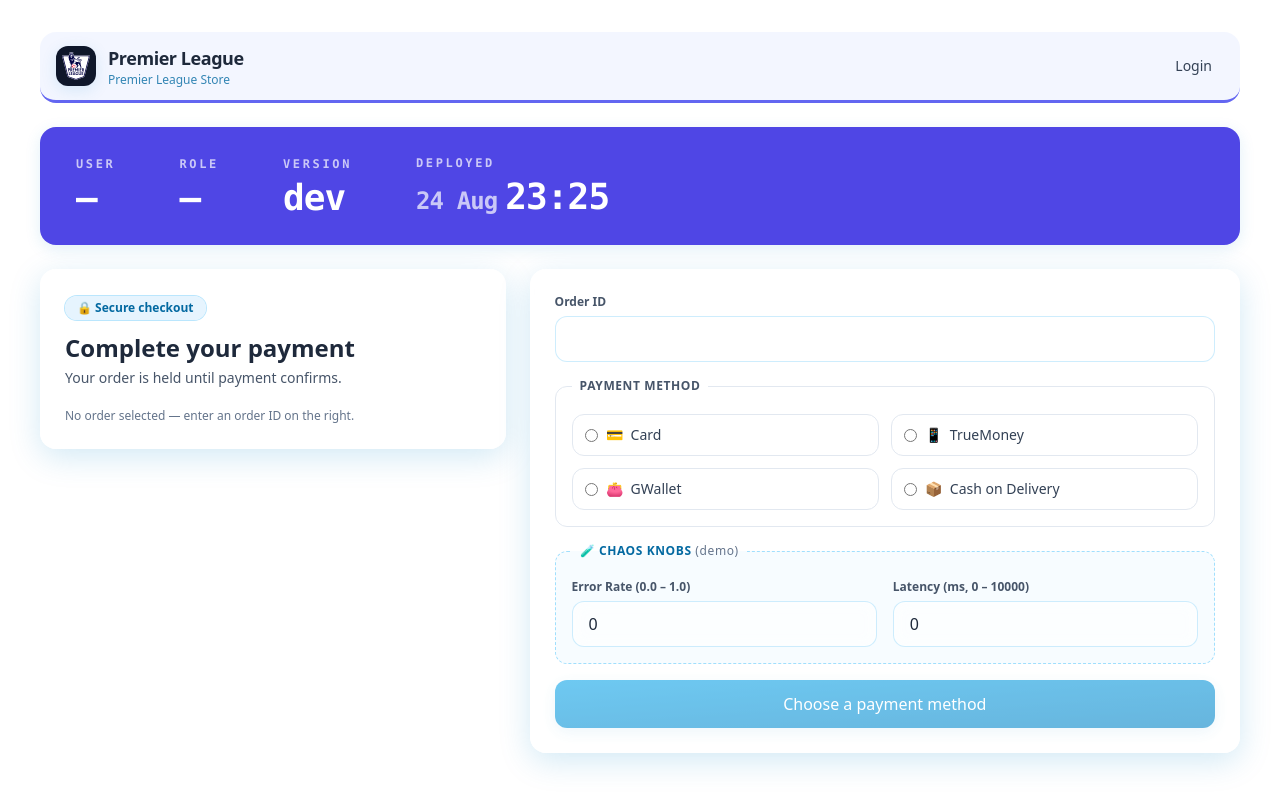
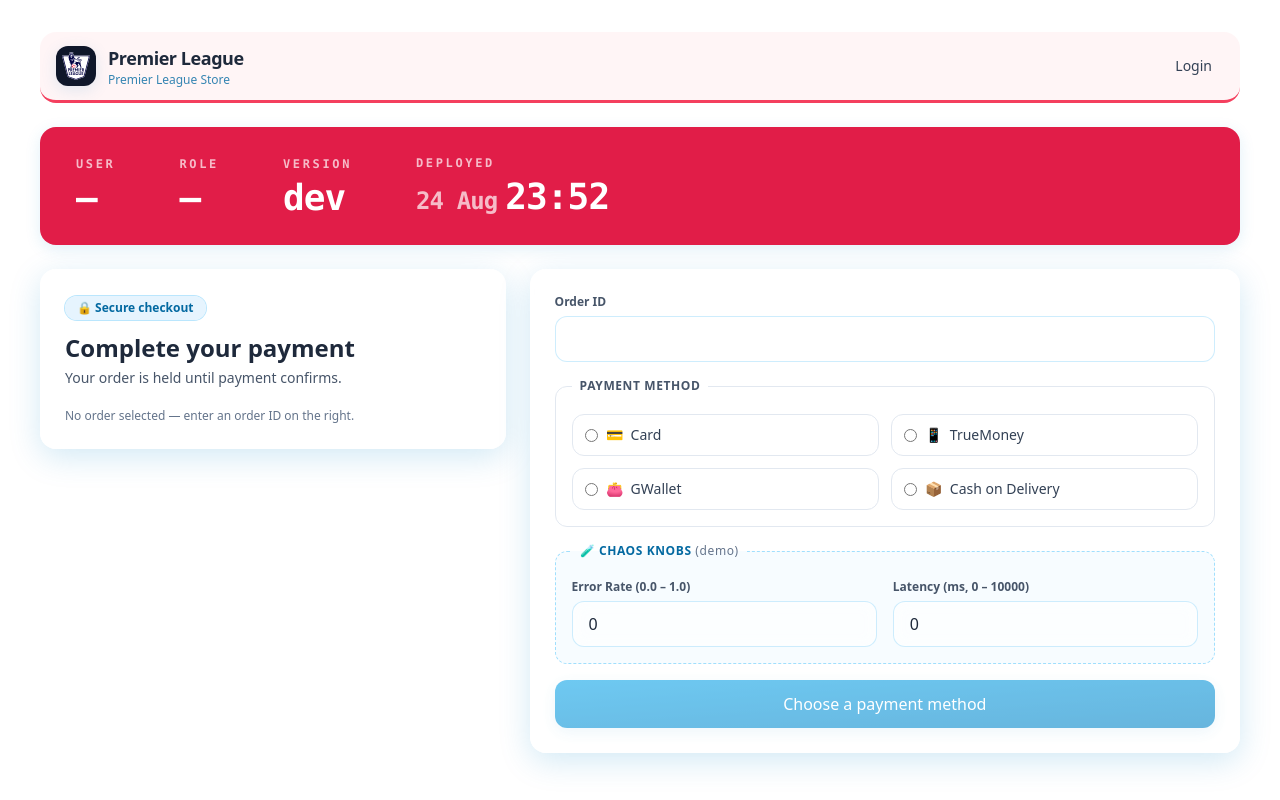
Before and after one commit to nginnu/rabbit-web, a Next.js app: page /pay in a window 1280 px wide. Built offline with nearby package versions, Linux system fonts and the light colour scheme; no server answers.

Commit message:
chore(web): bump deploy marker to 2026-08-24 23:52:00 +0700 · 5b1a4599

```diff
--- a/app/deploy-marker.ts
+++ b/app/deploy-marker.ts
@@ -3,5 +3,5 @@
 // It lives in its own file so the script never has to edit page.tsx: a sed
 // against JSX breaks the moment the markup is reformatted, and a broken home
 // page looks exactly like a broken deploy.
-export const DEPLOY_MARKER = "2026-08-24 23:25:17 +0700 · 54374522";
-export const DEPLOY_TINT = 4;
+export const DEPLOY_MARKER = "2026-08-24 23:52:00 +0700 · 5b1a4599";
+export const DEPLOY_TINT = 5;
```
